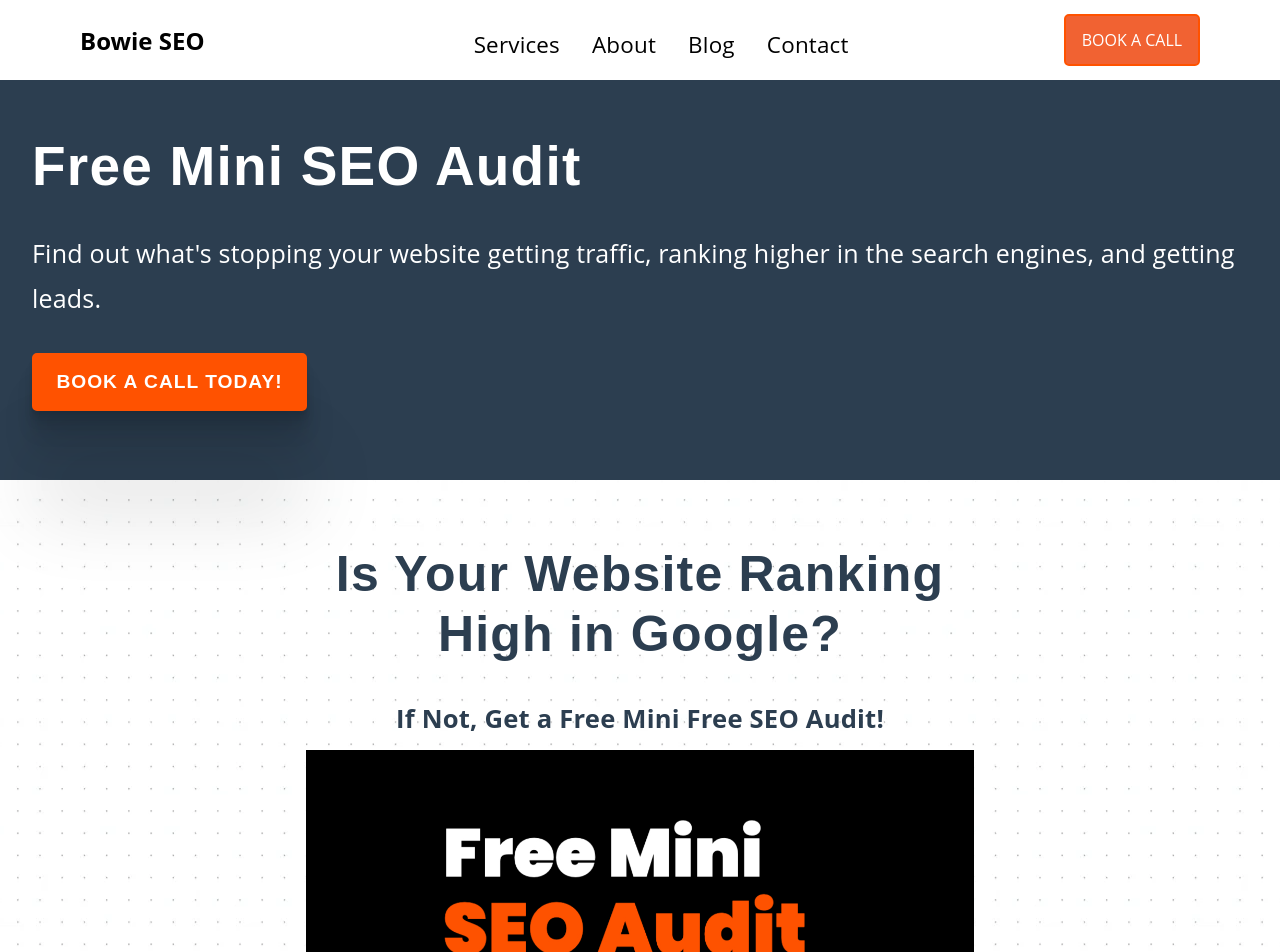
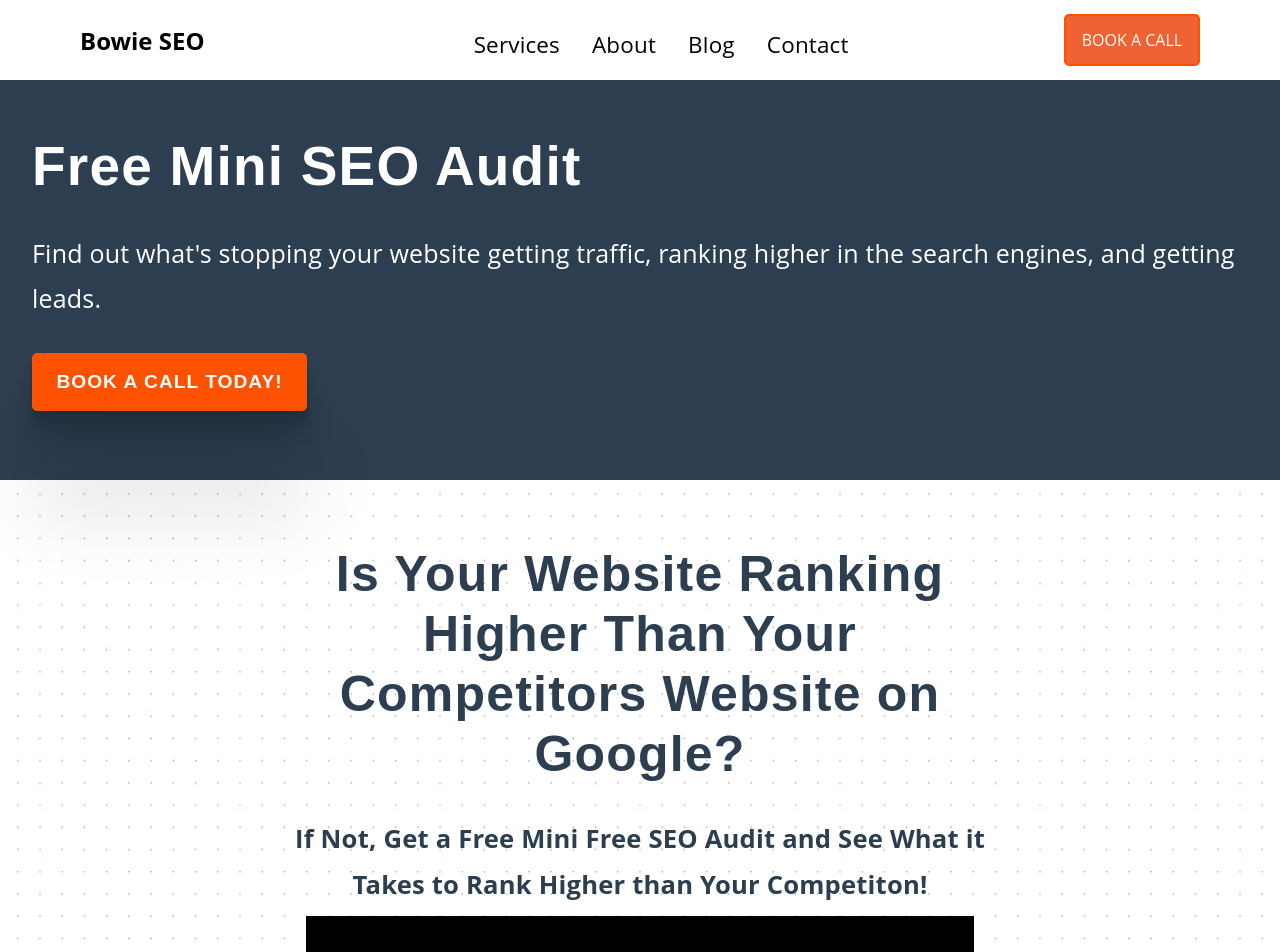
Before and after one commit to kgb4000/bowieseo, a Next.js app: page /free-mini-seo-audit in a window 1280 px wide. Shown: the top 952 px of the page. Built offline with nearby package versions, Linux system fonts and the light colour scheme.

Commit message:
Changed lead form section

```diff
--- a/components/AuditSection/index.js
+++ b/components/AuditSection/index.js
@@ -8,8 +8,14 @@ const AuditSection = () => {
     <section className="dots-background">
       <div className="container">
         <AuditElements>
-          <h2>Is Your Website Ranking High in Google?</h2>
-          <p className="big-p">If Not, Get a Free Mini Free SEO Audit!</p>
+          <h2>
+            Is Your Website Ranking Higher Than Your Competitors Website on
+            Google?
+          </h2>
+          <p className="big-p">
+            If Not, Get a Free Mini Free SEO Audit and See What it Takes to Rank
+            Higher than Your Competiton!
+          </p>
           <div className="offer-section">
             <OfferVid />
             <ul>
```
